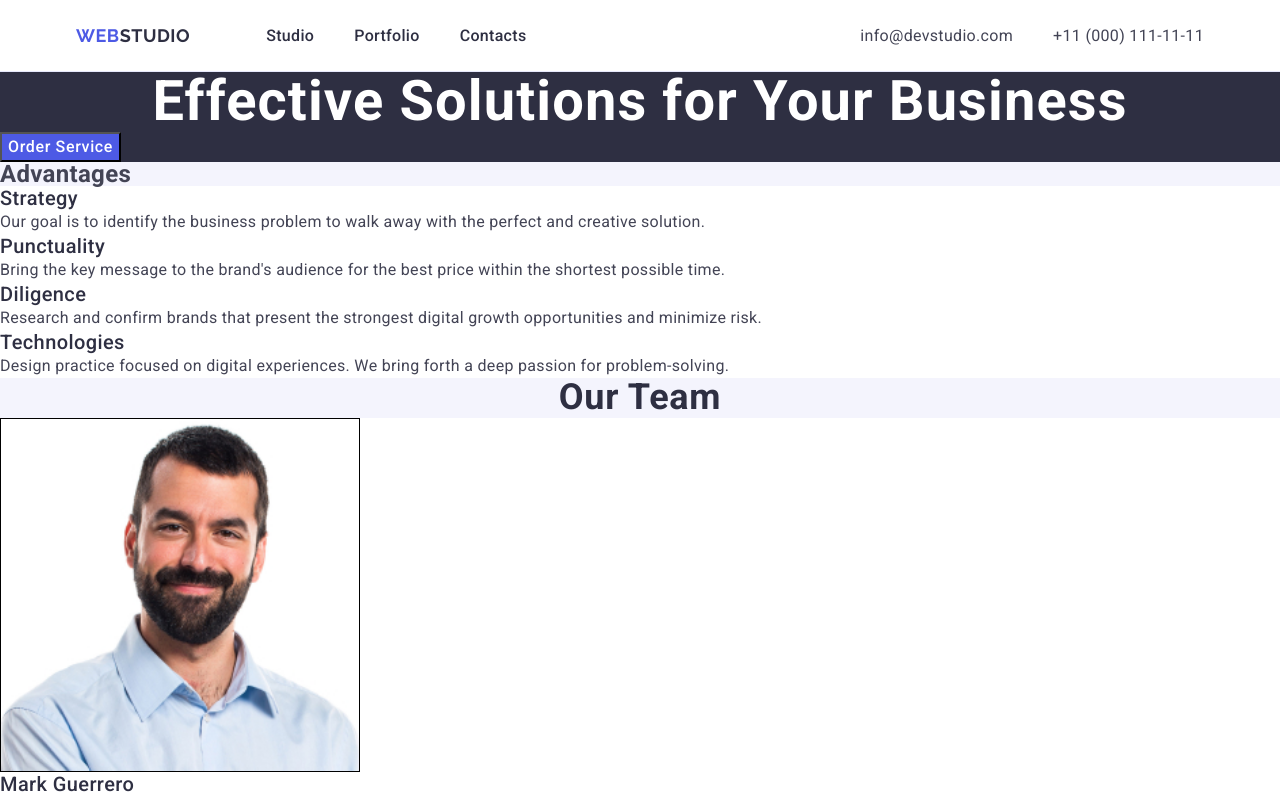
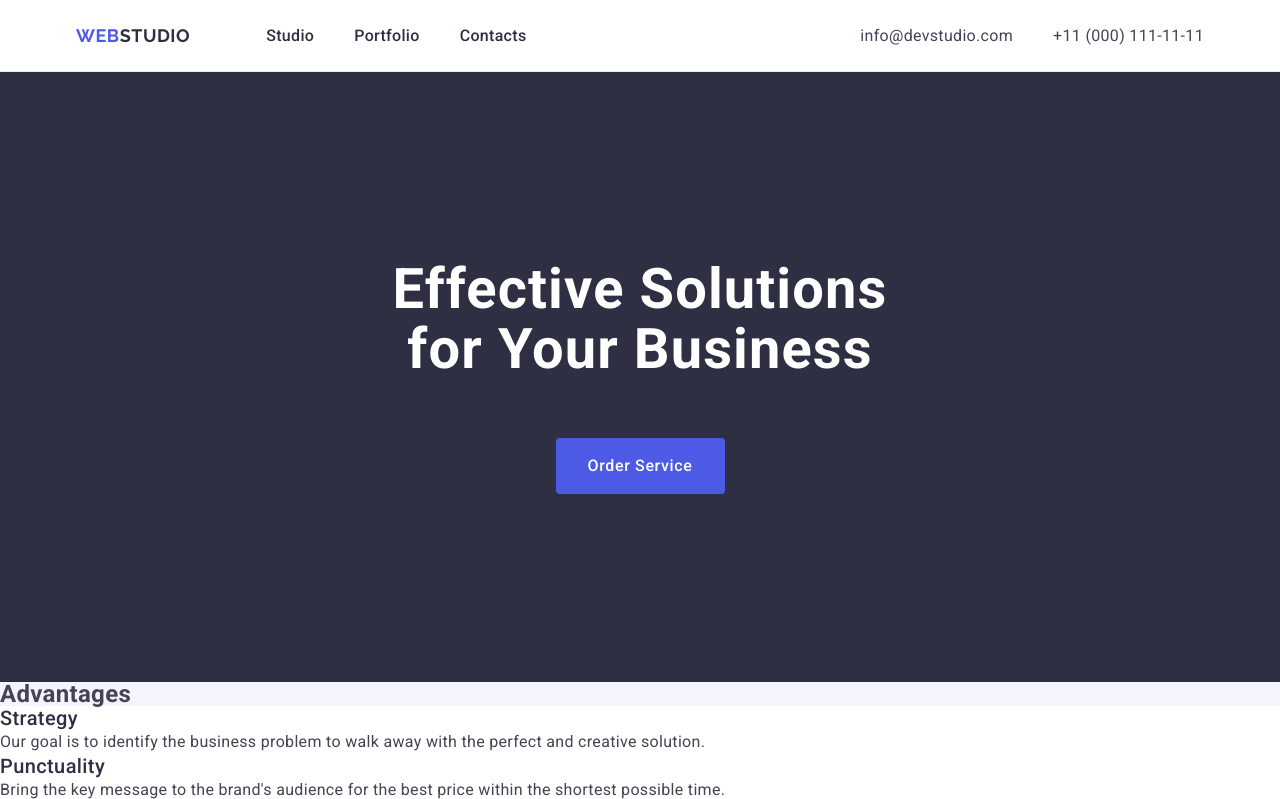
Before and after one commit to salptkin/goit-markup-hw-03, a plain HTML site: page index.html in a window 1280 px wide. Shown: the top 799 px of the page. Drawn offline with nearby package versions, Linux system fonts and the light colour scheme.

Commit message:
add class hero

```diff
--- a/css/styles.css
+++ b/css/styles.css
@@ -123,6 +123,14 @@ body {
 
 .hero {
     background-color: var(--dark);
+    padding: 188px 0;
+}
+
+.first-section-container {
+    display: flex;
+    flex-direction: column;
+    align-items: center;
+    gap: 10px;
 }
 
 .hero-header {
@@ -132,6 +140,8 @@ body {
     text-align: center;
     letter-spacing: 0.02em;
     color: #FFFFFF;
+    max-width: 496px;
+    margin-bottom: 48px;
 }
 
 .button {
@@ -143,6 +153,12 @@ body {
     background-color: var(--primary-brand);
     color: #FFFFFF;
     cursor: pointer;
+    display: block;
+    min-width: 169px;
+    height: 56px;
+    border: none;
+    border-radius: 4px;
+    margin: 0 auto;
 }
 
 .button:hover,
--- a/index.html
+++ b/index.html
@@ -55,9 +55,12 @@
 
     <main>
       <section class="hero">
-        <h1 class="hero-header">Effective Solutions for Your Business</h1>
-        <button class="button" type="button">Order Service</button>
+        <div class="container first-section-container">
+          <h1 class="hero-header">Effective Solutions for Your Business</h1>
+          <button class="button" type="button">Order Service</button>
+        </div>
       </section>
+
       <section class="section2">
         <h2>Advantages</h2>
         <ul class="section-ul">
```
